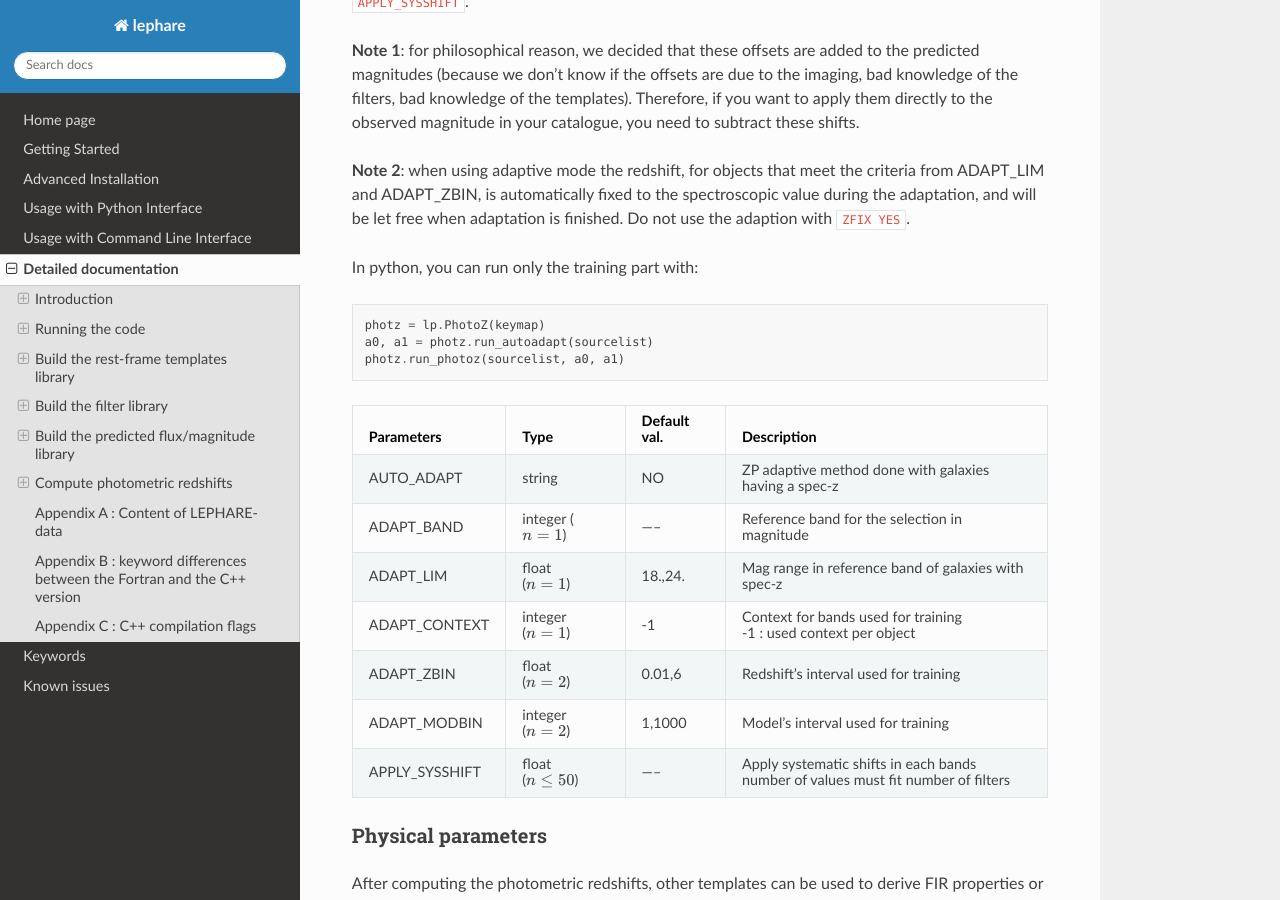
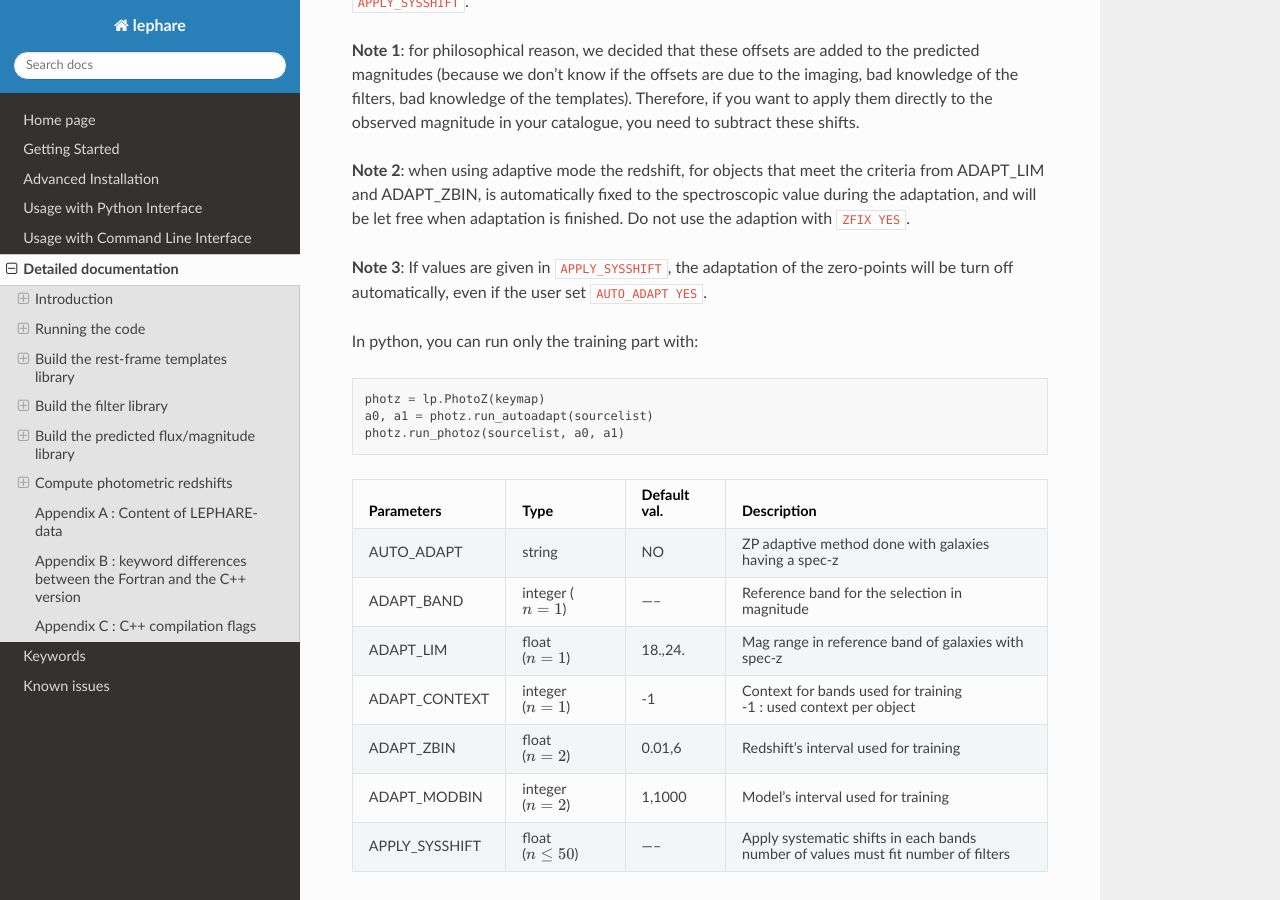
Before and after one commit to lephare-photoz/lephare, a Sphinx documentation site: the page built from docs/detailed.rst, in a window 1280 px wide and 900 px high, scrolled down 29873 px. Built offline with Sphinx 7.4.7 and the Read the Docs theme 3.1.0, drawn with Linux system fonts in a browser that asks for light colours; pages that are not in the unit, such as notebooks, are missing from menus.

Commit message:
Change one note in the doc corresponding to AUTO_ADAPT

```diff
--- a/docs/detailed.rst
+++ b/docs/detailed.rst
@@ -1566,6 +1566,8 @@ If the photometric catalogue contains a large number of objects, you can save ti
 
 | **Note 2**: when using adaptive mode the redshift, for objects that meet the criteria from ADAPT_LIM and ADAPT_ZBIN, is automatically fixed to the spectroscopic value during the adaptation, and will be let free when adaptation is finished. Do not use the adaption with ``ZFIX YES``.
 
+| **Note 3**: If values are given in ``APPLY_SYSSHIFT``, the adaptation of the zero-points will be turn off automatically, even if the user set ``AUTO_ADAPT YES``.
+
 In python, you can run only the training part with:
 
 
```
